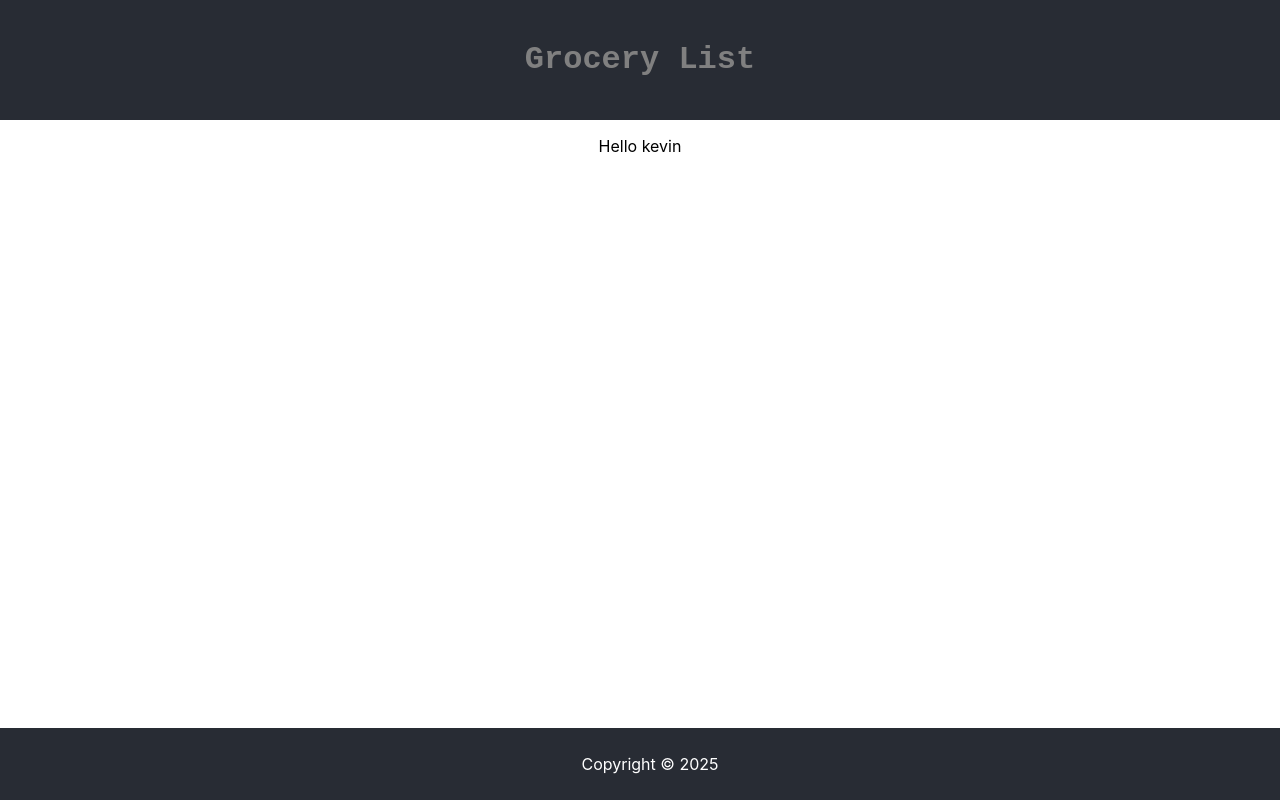
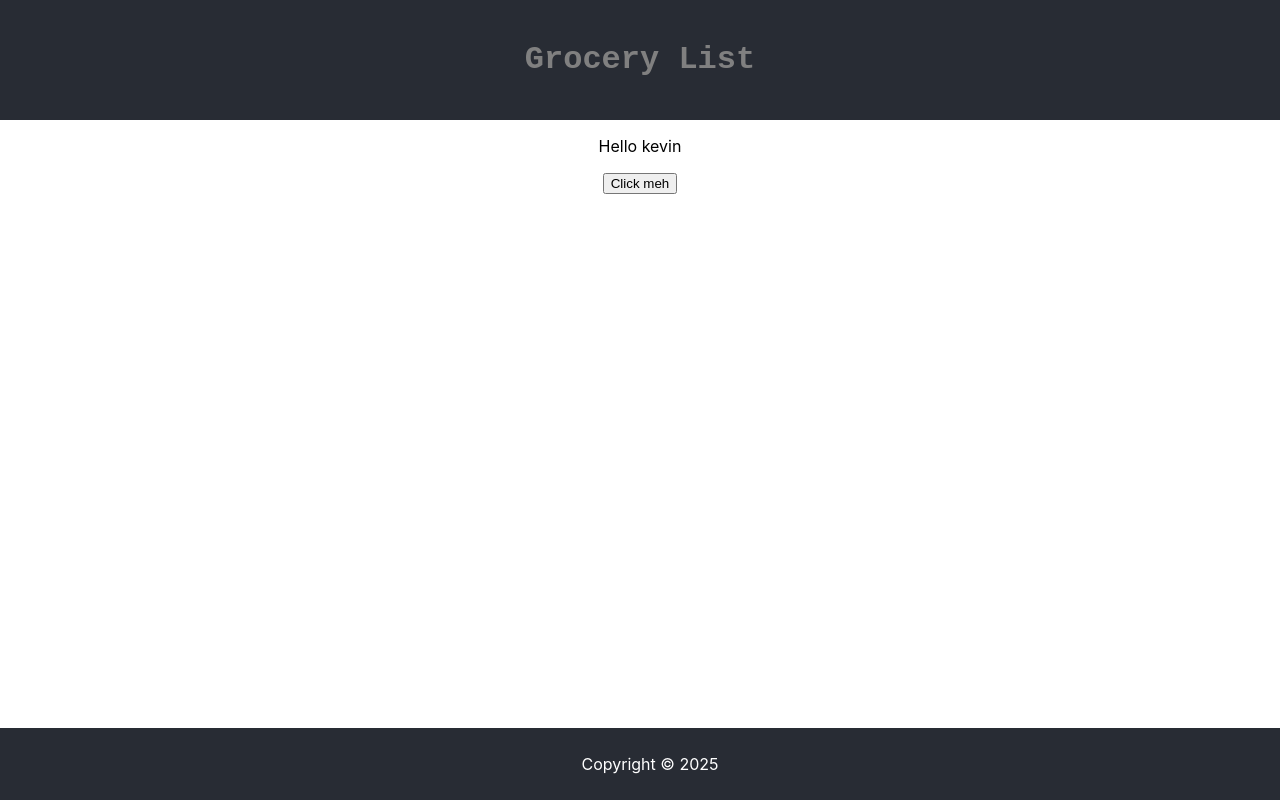
Before and after one commit to itsadhil/reactcourse, a React (Create React App) app: page / in a window 1280 px wide. Built offline with nearby package versions, Linux system fonts and the light colour scheme.

Commit message:
Added a Button to alert

```diff
--- a/src/Content.js
+++ b/src/Content.js
@@ -4,11 +4,17 @@ const Content = () => {
         const int = Math.floor(Math.random()*3);
         return names[int];
 }
+
+    const handleClick = () => {
+        alert(`Hello ${handleNameChange()}`);
+}
+
 return (
     <main>
         <p>
         Hello {handleNameChange()}
         </p>
+        <button onClick={handleClick}>Click meh</button>
     </main>
 )
 }
```
